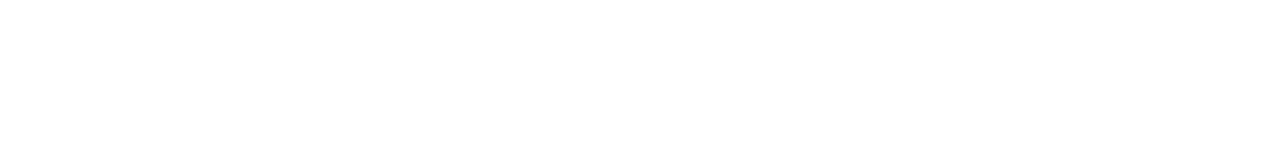
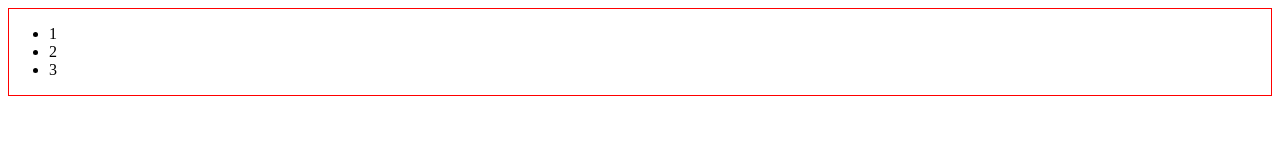
Before and after one commit to Valtuers/my-vue, a website built with webpack: page src/examples/index.html in a window 1280 px wide. Built offline with nearby package versions, Linux system fonts and the light colour scheme.

Commit message:
添加h和render渲染函数模块

```diff
--- a/src/examples/index.html
+++ b/src/examples/index.html
@@ -5,9 +5,9 @@
   <meta http-equiv="X-UA-Compatible" content="IE=edge">
   <meta name="viewport" content="width=device-width, initial-scale=1.0">
   <title>Document</title>
-  <script src="../dist/my-vue.js"></script>
 </head>
 <body>
 
+<script src="../dist/my-vue.js"></script>
 </body>
 </html>
--- a/src/index.js
+++ b/src/index.js
@@ -1,18 +1,29 @@
-import { computed } from "./reactivity/computed";
-import { ref } from "./reactivity/ref";
+import { render } from "./runtime-core/render"
+import { h } from "./runtime-core/vnode"
 
+const vnode = h(
+  'div',
+  {
+    class: 'a',
+    style: {
+      border: '1px solid red'
+    },
+    onClick: () => console.log('click'),
+    id: 'foo',
+    custom: false,
+    checked: ''
+  },
+  [
+    h(
+      'ul',
+      null,
+      [
+        h('li',null,1),
+        h('li',null,2),
+        h('li',null,3),
+      ]
+    )
+  ]
+)
 
-let a = (window.a = ref(1));
-const b = (window.b = computed({
-  get() {
-    console.log('bbbbbbbbbbb');
-    return a.value * 2;
-  },
-  set(newVal) {
-    a.value = newVal;
-  }
-}))
-const c = (window.c = computed(() => {
-  console.log("cccccccccc");
-  return a.value * 2;
-}))
+render(vnode, document.body)
--- /dev/null
+++ b/src/runtime-core/render.js
@@ -0,0 +1,85 @@
+import { isBoolean } from "../utils";
+import { ShapeFlags } from "./vnode";
+
+export function render(vnode, container) {
+  mount(vnode, container);
+}
+
+function mount(vnode, container) {
+  const { shapeFlag } = vnode;
+  if (shapeFlag & ShapeFlags.ELEMENT) {
+    mountElement(vnode, container);
+  } else if (shapeFlag & ShapeFlags.TEXT) {
+    mountTextNode(vnode, container);
+  } else if (shapeFlag & ShapeFlags.FRAGMENT) {
+    mountFragment(vnode, container);
+  } else {
+    mountComponent(vnode, container);
+  }
+}
+
+function mountElement(vnode, container) {
+  const { type, props } = vnode;
+  const el = document.createElement(type);
+  mountProps(props, el);
+  mountChildren(vnode, el);
+  container.appendChild(el);
+}
+
+function mountTextNode(vnode, container) {
+  const textNode = document.createTextNode(vnode.children);
+  container.appendChild(textNode);
+}
+
+function mountFragment(vnode, container) {
+  mountChildren(vnode, container);
+}
+
+function mountComponent(vnode, container) {
+
+}
+
+function mountChildren(vnode, container) {
+  const { shapeFlag, children } = vnode;
+  if (shapeFlag & ShapeFlags.TEXT_CHILDREN) {
+    mountTextNode(vnode, container);
+  } else if (shapeFlag & ShapeFlags.ARRAY_CHILDREN) {
+    children.forEach(child => {
+      mount(child, container);
+    })
+  }
+}
+
+const domPropsRE = /[A-Z]|^(value|checked|selected|muted|disabled)$/;
+function mountProps(props, el) {
+  for (const key in props) {
+    let value = props[key];
+    switch (key) {
+      case 'class':
+        el.className = value;
+        break;
+      case 'style':
+        for (const styleName in value) {
+          el.style[styleName] = value[styleName];
+        }
+        break;
+      default:
+        if (/^on[^a-z]/.test(key)) {
+          const eventName = key.slice(2).toLowerCase();
+          el.addEventListener(eventName, value);
+        } else if (domPropsRE.test(key)) {
+          if (value === "" && isBoolean(value)) {
+            value = true;
+          }
+          el[key] = value;
+        } else {
+          if (value == null || value === false) {
+            el.removeAttribute(key)
+          } else {
+            el.setAttribute(key, value);
+          }
+        }
+        break;
+    }
+  }
+}
--- /dev/null
+++ b/src/runtime-core/vnode.js
@@ -0,0 +1,46 @@
+import { isArray, isNumber, isString } from "../utils";
+
+// 根据二进制判断vnode的类型
+export const ShapeFlags = {
+  ELEMENT: 1, // 00000001
+  TEXT: 1 << 1,  // 00000010
+  FRAGMENT: 1 << 2,  // 00000100
+  COMPONENT: 1 << 3,  // 00001000
+  TEXT_CHILDREN: 1 << 4,  // 00010000
+  ARRAY_CHILDREN: 1 << 5,  // 00100000
+  CHILDREN: (1 << 4) | (1 << 5)  // 00110000
+}
+
+export const Text = Symbol('Text');
+export const Fragment = Symbol('Fragment');
+/**
+ * h渲染函数，根据虚拟dom匹配对应的shapeFlag
+ * @param {String | Object | Text | Fragment} type
+ * @param {Object | null} props
+ * @param {String | Number | Array | null} children
+ * @returns VNode
+ */
+export function h(type, props, children) {
+  let shapeFlag = 0;
+  if (isString(type)) {
+    shapeFlag = ShapeFlags.ELEMENT;
+  } else if (type === Text) {
+    shapeFlag = ShapeFlags.TEXT;
+  } else if (type === Fragment) {
+    shapeFlag = ShapeFlags.FRAGMENT;
+  } else {
+    shapeFlag = ShapeFlags.COMPONENT;
+  }
+  if (isString(children) || isNumber(children)) {
+    shapeFlag |= ShapeFlags.TEXT_CHILDREN;
+    children = children.toString();
+  } else if (isArray(children)) {
+    shapeFlag |= ShapeFlags.ARRAY_CHILDREN;
+  }
+  return {
+    type,
+    props,
+    children,
+    shapeFlag
+  }
+}
--- a/src/utils/index.js
+++ b/src/utils/index.js
@@ -1,3 +1,27 @@
+/**
+ * 判断参数是否为字符串
+ * @param {*} target
+ * @returns
+ */
+ export function isString(target) {
+  return typeof target === 'string';
+}
+/**
+ * 判断参数是否为数字
+ * @param {*} target
+ * @returns
+ */
+ export function isNumber(target) {
+  return typeof target === 'number';
+}
+/**
+ * 判断参数是否为布尔类型
+ * @param {*} target
+ * @returns
+ */
+ export function isBoolean(target) {
+  return typeof target === 'boolean';
+}
 /**
  * 判断参数是否为对象
  * @param {*} target
```
